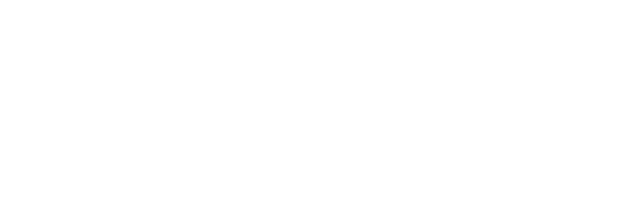
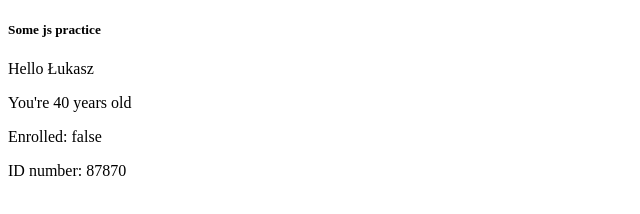
Before and after one commit to LukaszLebioda/Coding40-JavaScript, a plain HTML site: page Bro Code - absolute beginnings/index.html in a window 1280 px wide. Shown: the whole page, without its empty margins (0-640 px from the left). Drawn offline with Linux system fonts and the light colour scheme.

Commit message:
some additional practice, not much

```diff
--- a/Bro Code - absolute beginnings/index.html
+++ b/Bro Code - absolute beginnings/index.html
@@ -10,6 +10,14 @@
 
 <body>
 
+    <h5>Some js practice</h5>
+
+    <p id="name"></p>
+    <p id="age"></p>
+    <p id="ifStudent"></p>
+    <p id="idNumber"></p>
+
+
     <script src="index.js" type="text/javascript"></script>
 </body>
 </html>
--- a/Bro Code - absolute beginnings/index.js
+++ b/Bro Code - absolute beginnings/index.js
@@ -1,9 +1,9 @@
 // to output sth on the www page
 console.log("I like pizza!");
-console.log("it's really good!");
+console.log("It's really good!");
 
-// to make a window pop up
-window.alert("Go away");
+// to make a window pop up:
+// window.alert("Let's crack this code open!")
 
 // so this is a single-line comment
 
@@ -15,3 +15,53 @@ window.alert("Go away");
     multi-line
     comment
 */
+
+// declaring and then assinging the value
+// or in one line: let age = 40)
+// 3 types of variable: number, string and boolean (true/false)
+let age;
+age = 40;
+
+let name = "Łukasz";
+let ifStudent = false;
+let idNumber = 87870;
+
+console.log(age);
+console.log(name);
+console.log(ifStudent);
+console.log(idNumber);
+
+// different arithmetic expressions (operands and operators) with shortcuts
+//idNumber = idNumber + 1;
+//idNumber = idNumber - 3;
+//idNumber = idNumber / 3;
+//idNumber = idNumber * 3;
+
+//idNumber += 1;
+//idNumber -= 1;
+//idNumber *= 1;
+//idNumber /= 1;
+
+console.log(idNumber);
+
+// przykładowe działanie modulo (reszta wychodzi nam w tym przypadku 6)
+let remainingIdNumber = idNumber % 7;
+console.log(remainingIdNumber);
+
+// trzy różne sposoby konkatenacji
+console.log("Hello,", name);
+console.log("Hello," + " " + name);
+console.log("Hello, " + name);
+
+console.log("You're", age, "years old");
+console.log("You're" + " " + age + " " + "years old");
+
+console.log("Enrolled: ", ifStudent);
+console.log("Your ID  number is ", idNumber);
+
+
+// how to display js on html page (podmieniamy element id z html)
+document.getElementById("name").innerHTML = "Hello " + name;
+document.getElementById("age").innerHTML = "You're " + age + " years old";
+document.getElementById("ifStudent").innerHTML = "Enrolled: " + ifStudent;
+document.getElementById("idNumber").innerHTML = "ID number: " + idNumber;
```
Also changed, not shown: Udemy (Iza)/index.html (added, +17 -0 lines), Udemy (Iza)/script.js (added, +13 -0 lines), Udemy (Iza)/style.css (added).
